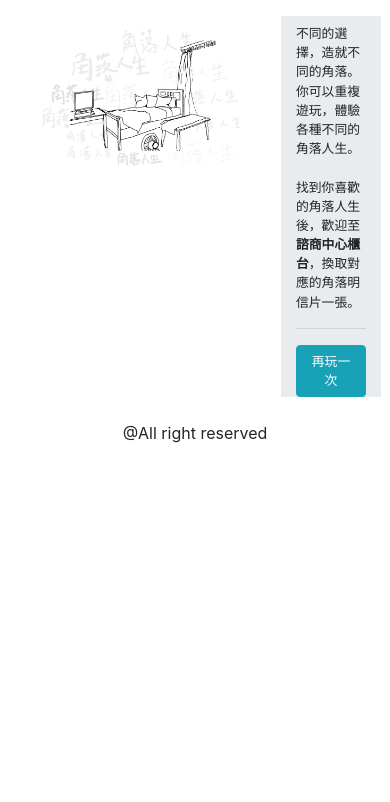
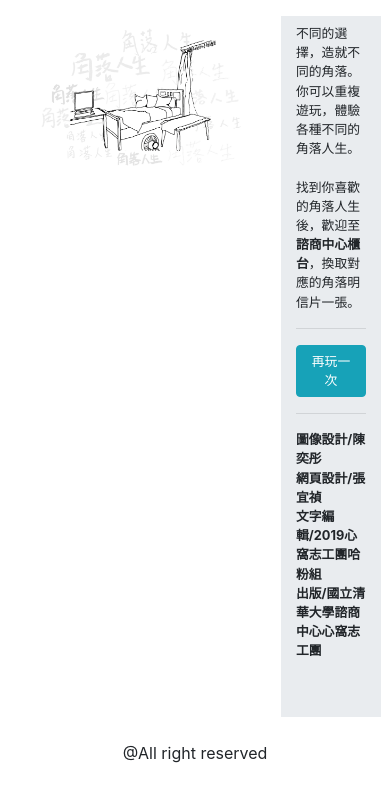
Before and after one commit to pclightyear/counseling_center_corner_life, a plain HTML site: page endpage.html in a window 390 px wide. Drawn offline with nearby package versions, Linux system fonts and the light colour scheme.

Commit message:
v0.1.1 add author credits

```diff
--- a/css/endpage.css
+++ b/css/endpage.css
@@ -9,7 +9,6 @@
     padding-left: 10%;
     padding-right: 10%;
 }
-
 
 .instruction
 {
@@ -30,13 +29,29 @@
     text-align: center;
 }
 
+.credit
+{
+    font-size: 2vh;
+    font-weight: bold;
+}
+
 footer
 {
     margin-top: 2.5rem;
 }
 
 @media screen and (max-width: 1200px) {
-    .para
+    .row-height
+    {
+        height: 85vh;
+    }
+
+    .instruction
+    {
+        overflow-y: scroll;
+    }
+
+    .para, .credit
     {
         font-size: 0.8rem;
     }
--- a/endpage.html
+++ b/endpage.html
@@ -19,6 +19,7 @@
         <!-- </div> -->
       </div>
       <div class="col instruction">
+        <div>
           <p class="para">
             不同的選擇，造就不同的角落。<br>
             你可以重複遊玩，體驗各種不同的角落人生。<br>
@@ -28,6 +29,16 @@
           <hr class="my-6">
           <div class="again-btn">
             <a class="btn btn-info" href="./index.html" role="button">再玩一次</a>
+          </div>
+          <hr class="my-6">
+          <div class="credit">
+            <p>
+              圖像設計/陳奕彤<br>
+              網頁設計/張宜禎<br>
+              文字編輯/2019心窩志工團哈粉組<br>
+              出版/國立清華大學諮商中心心窩志工團<br>
+            </p>
+          </div>
         </div>
       </div>
     </div>
```
Lines whose indentation alone changed are shown as unchanged.
